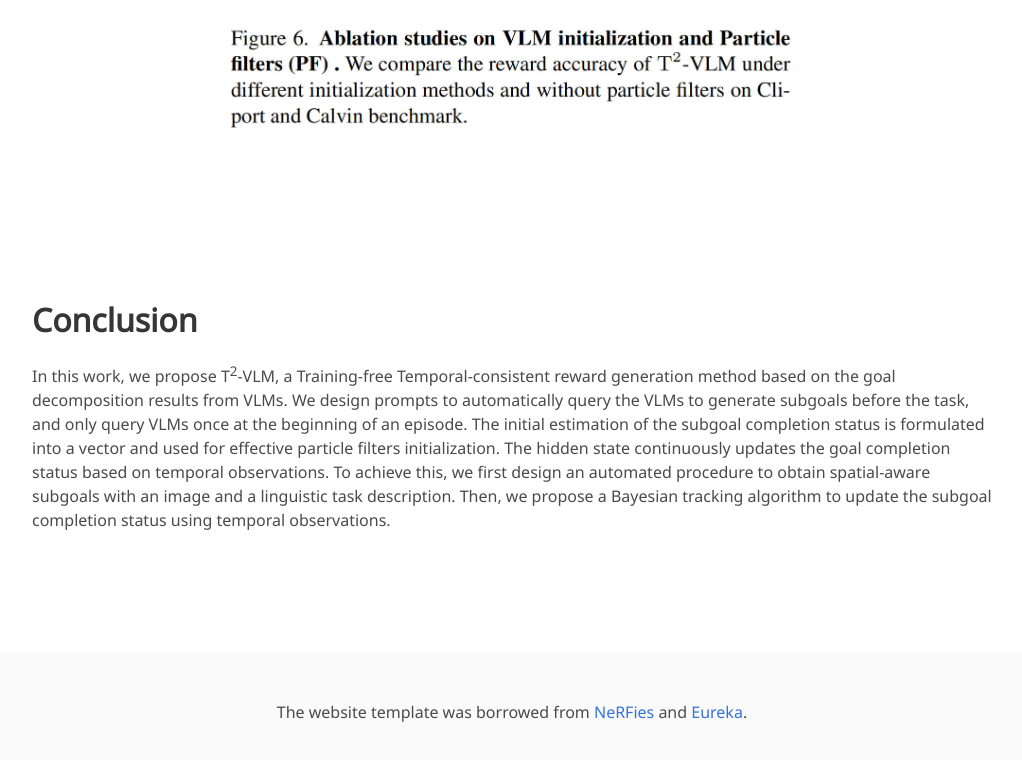
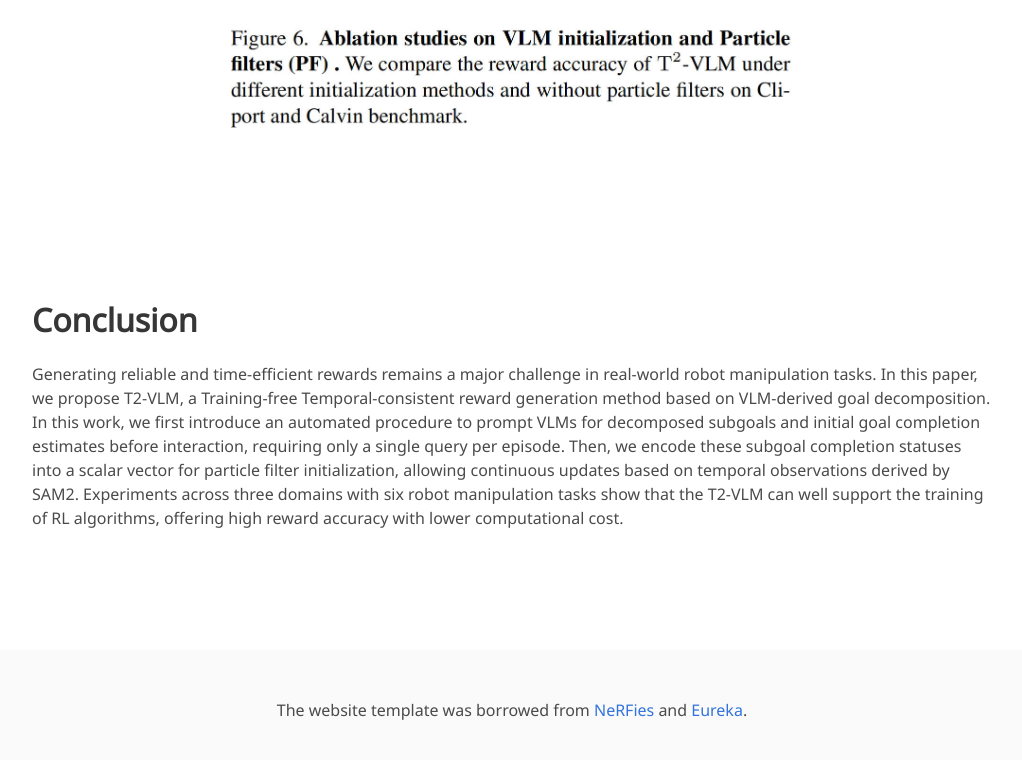
Before and after one commit to T2-VLM/T2-VLM.github.io, a plain HTML site: page index.html in a window 1280 px wide. Shown: the part 3343-4103 px from the top of the page, without its empty margins (128-1150 px from the left). Drawn offline with nearby package versions, Linux system fonts and the light colour scheme; a web font is replaced by a local one.

Commit message:
Update index.html

```diff
--- a/index.html
+++ b/index.html
@@ -194,12 +194,14 @@
         <div class="column is-full-width">
           <h2 class="title is-3">Conclusion</h2>
           <!-- Experiment  -->
-          <p>In this work, we propose T<sup>2</sup>-VLM, a Training-free Temporal-consistent reward generation method based on the goal decomposition results from VLMs.
-            We design prompts to automatically query the VLMs to generate subgoals before the task, and only query VLMs once at the beginning of an episode.
-            The initial estimation of the subgoal completion status is formulated into a vector and used for effective particle filters initialization.
-            The hidden state continuously updates the goal completion status based on temporal observations. To achieve this,
-            we first design an automated procedure to obtain spatial-aware subgoals with an image and a linguistic task description.
-            Then, we propose a Bayesian tracking algorithm to update the subgoal completion status using temporal observations.
+          <p>Generating reliable and time-efficient rewards remains a  major challenge in real-world robot manipulation tasks. In
+            this paper, we propose T2-VLM, a Training-free Temporal-consistent reward generation method based on VLM-derived goal decomposition. In this work, we first introduce
+             an automated procedure to prompt VLMs for decomposed subgoals and initial goal completion estimates before interaction, requiring only a single query per episode. Then,
+            we encode these subgoal completion statuses into a scalar
+            vector for particle filter initialization, allowing continuous
+            updates based on temporal observations derived by SAM2.
+            Experiments across three domains with six robot manipulation tasks show that the T2-VLM can well support the
+            training of RL algorithms, offering high reward accuracy with lower computational cost.
           </p>
           <br>
 
```
